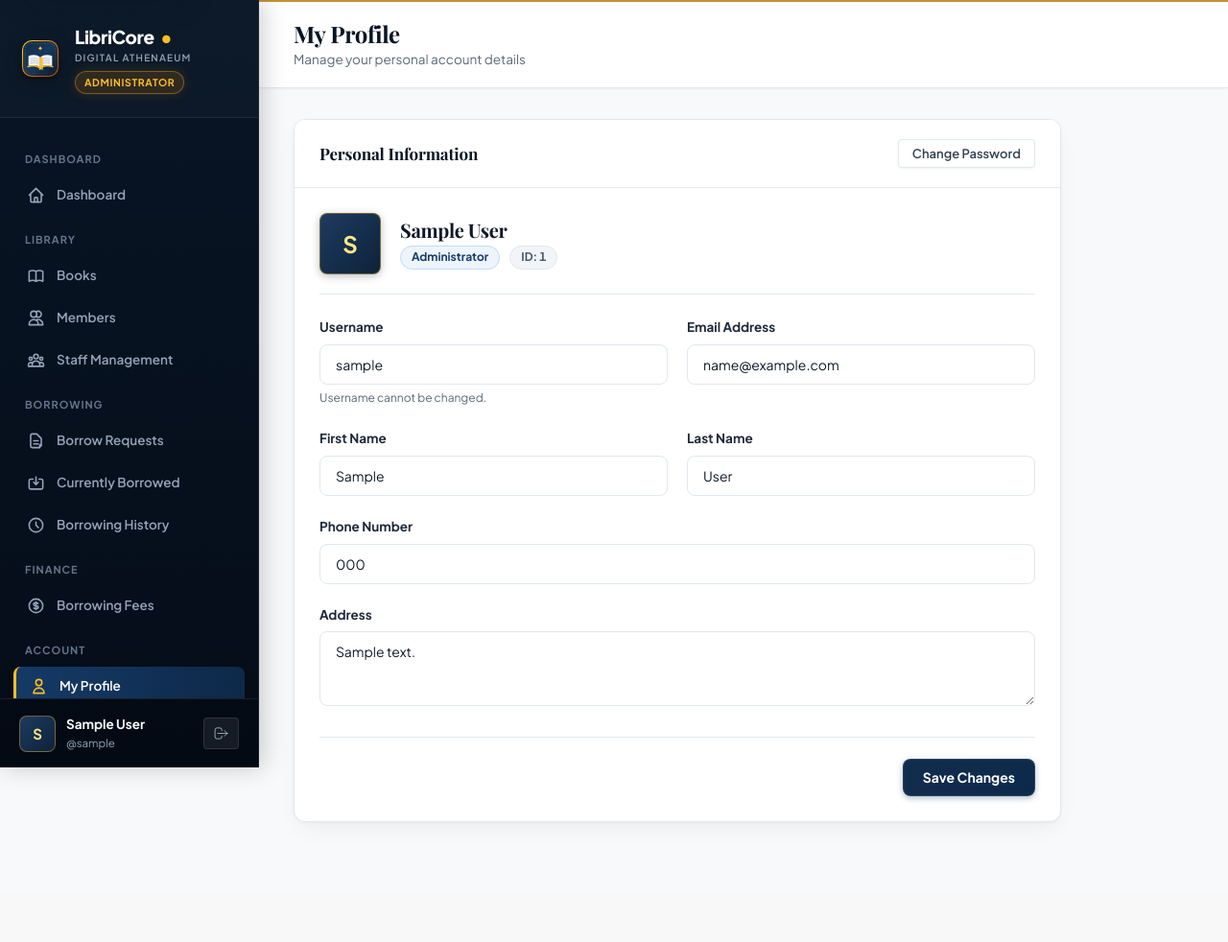
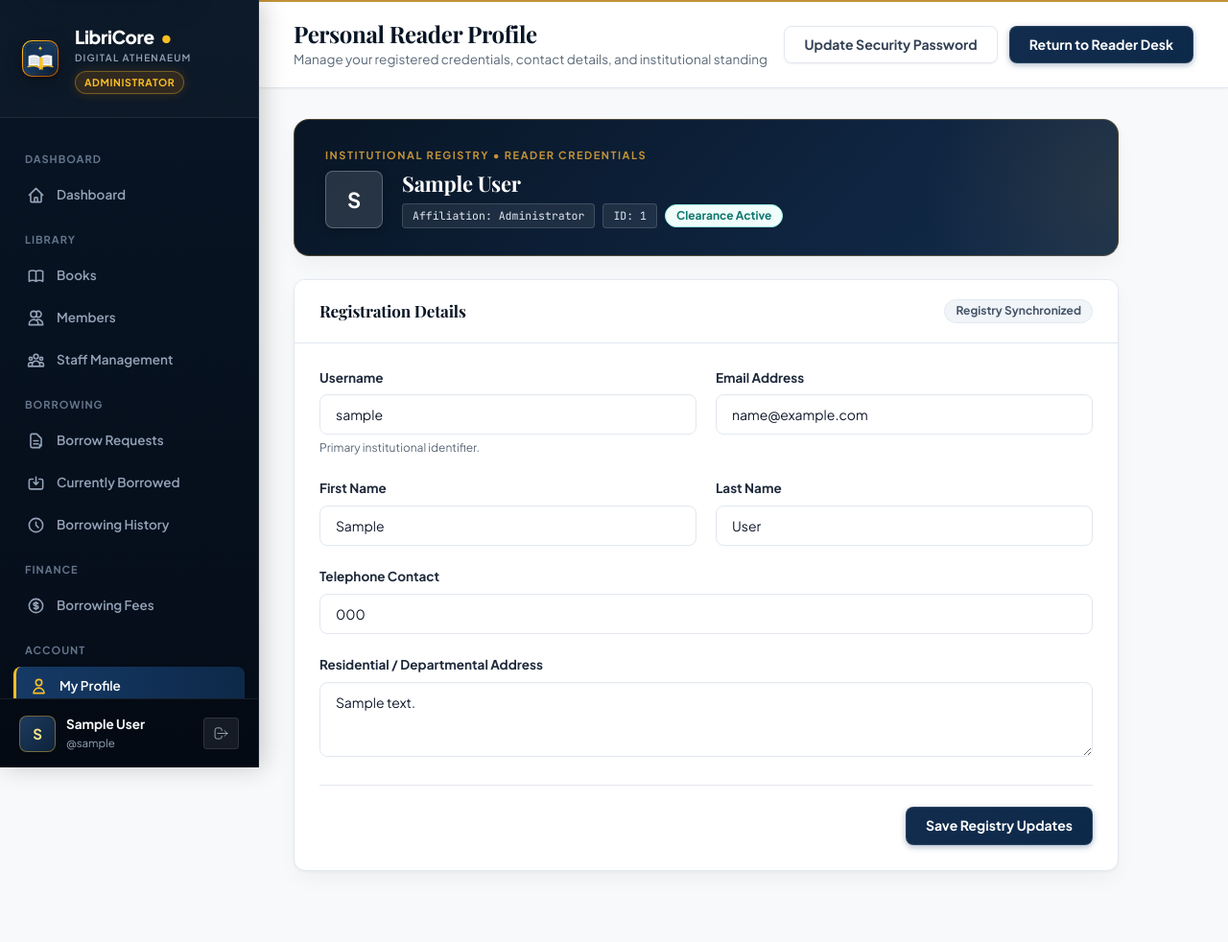
Before and after one commit to Abhii0018/library_management, a Django app: page /accounts/profile/ in a window 1280 px wide. Shown: the whole page at 96% size. Before the commit the page ends 858 px from the top, so only its background shows below. Run offline with Django 5.2, Linux system fonts and the light colour scheme; a user stored in the database is signed in; tables that the repository leaves empty hold one stand-in row (values such as "Sample post"); some web fonts are replaced.

Commit message:
Modernize authentication and reader profile interfaces with institutional credentials styling.

```diff
--- a/templates/accounts/profile.html
+++ b/templates/accounts/profile.html
@@ -1,45 +1,59 @@
 {% extends 'base.html' %}
 
-{% block title %}My Profile - LibriCore{% endblock %}
-{% block page_title %}My Profile{% endblock %}
-{% block page_subtitle %}Manage your personal account details{% endblock %}
+{% block title %}Reader Dossier & Profile - LibriCore Athenaeum{% endblock %}
+{% block page_title %}Personal Reader Profile{% endblock %}
+{% block page_subtitle %}Manage your registered credentials, contact details, and institutional standing{% endblock %}
+
+{% block page_actions %}
+  <a href="{% url 'accounts:password_change' %}" class="btn btn-secondary">
+    Update Security Password
+  </a>
+  <a href="{% url 'dashboard:member_dashboard' %}" class="btn btn-primary">
+    Return to Reader Desk
+  </a>
+{% endblock %}
 
 {% block content %}
-<div style="max-width: 800px;">
-  <div class="card">
-    <div class="card-header">
-      <div class="card-title">Personal Information</div>
-      <div>
-        <a href="{% url 'accounts:password_change' %}" class="btn btn-sm btn-secondary">
-          Change Password
-        </a>
-      </div>
-    </div>
-    <div class="card-body">
-      <div style="display: flex; align-items: center; gap: 20px; margin-bottom: 24px; padding-bottom: 20px; border-bottom: 1px solid var(--border-color);">
-        <div class="user-avatar" style="width: 64px; height: 64px; font-size: 24px;">
+<div style="max-width: 860px;">
+  <!-- Reader Identity Card -->
+  <section class="archival-masthead" style="margin-bottom: 24px;" aria-label="Reader Credentials">
+    <div class="masthead-eyebrow">INSTITUTIONAL REGISTRY &bull; READER CREDENTIALS</div>
+    <div class="masthead-title-row">
+      <div style="display: flex; align-items: center; gap: 20px;">
+        <div class="user-avatar" style="width: 60px; height: 60px; font-size: 22px; background: rgba(255, 255, 255, 0.12); border: 1px solid rgba(255, 255, 255, 0.25); color: #ffffff;">
           {{ request.user.username|make_list|first|upper }}
         </div>
         <div>
-          <h2 style="font-size: 20px; font-weight: 700;">{{ request.user.get_full_name|default:request.user.username }}</h2>
-          <div style="display: flex; gap: 10px; align-items: center; margin-top: 4px;">
-            <span class="badge {% if request.user.is_librarian %}badge-primary{% else %}badge-success{% endif %}">
-              {{ request.user.get_role_display }}
-            </span>
+          <h2 class="masthead-title" style="font-size: 22px;">{{ request.user.get_full_name|default:request.user.username }}</h2>
+          <div class="masthead-badges">
+            <span class="masthead-chip">Affiliation: {{ request.user.get_role_display }}</span>
             {% if request.user.member_profile %}
-              <span class="badge badge-secondary">ID: {{ request.user.member_profile.membership_id }}</span>
+              <span class="masthead-chip">ID: {{ request.user.member_profile.membership_id }}</span>
+              {% if request.user.member_profile.is_blocked %}
+                <span class="badge badge-danger">Clearance Suspended</span>
+              {% else %}
+                <span class="badge badge-success">Clearance Active</span>
+              {% endif %}
             {% endif %}
           </div>
         </div>
       </div>
+    </div>
+  </section>
 
+  <div class="card" aria-label="Profile Form Card">
+    <div class="card-header">
+      <div class="card-title">Registration Details</div>
+      <span class="badge badge-secondary">Registry Synchronized</span>
+    </div>
+    <div class="card-body">
       <form method="post" novalidate>
         {% csrf_token %}
         <div class="form-grid-2">
           <div class="form-group">
-            <label class="form-label">Username</label>
-            <input type="text" class="form-control" value="{{ request.user.username }}" disabled>
-            <div class="form-text">Username cannot be changed.</div>
+            <label class="form-label" for="profileUsername">Username</label>
+            <input type="text" id="profileUsername" class="form-control" value="{{ request.user.username }}" disabled>
+            <div class="form-text">Primary institutional identifier.</div>
           </div>
           <div class="form-group">
             <label class="form-label" for="{{ form.email.id_for_label }}">Email Address</label>
@@ -62,19 +76,19 @@
         </div>
 
         <div class="form-group">
-          <label class="form-label" for="{{ form.phone.id_for_label }}">Phone Number</label>
+          <label class="form-label" for="{{ form.phone.id_for_label }}">Telephone Contact</label>
           {{ form.phone }}
           {% if form.phone.errors %}<div class="form-error">{{ form.phone.errors.0 }}</div>{% endif %}
         </div>
 
         <div class="form-group">
-          <label class="form-label" for="{{ form.address.id_for_label }}">Address</label>
+          <label class="form-label" for="{{ form.address.id_for_label }}">Residential / Departmental Address</label>
           {{ form.address }}
           {% if form.address.errors %}<div class="form-error">{{ form.address.errors.0 }}</div>{% endif %}
         </div>
 
-        <div class="form-actions">
-          <button type="submit" class="btn btn-primary">Save Changes</button>
+        <div class="form-actions" style="margin-top: 24px; display: flex; justify-content: flex-end;">
+          <button type="submit" class="btn btn-primary">Save Registry Updates</button>
         </div>
       </form>
     </div>
--- a/templates/accounts/register.html
+++ b/templates/accounts/register.html
@@ -4,6 +4,7 @@
 <head>
   <meta charset="UTF-8">
   <meta name="viewport" content="width=device-width, initial-scale=1.0">
+  <meta name="theme-color" content="#163d6b">
   <title>Student & Member Registration - LibriCore</title>
   <link rel="icon" type="image/svg+xml" href="{% static 'images/library-logo.svg' %}">
   <link rel="stylesheet" href="{% static 'css/styles.css' %}">
@@ -12,10 +13,10 @@
   <div class="auth-card" style="max-width: 540px;">
     <div class="auth-header">
       <div class="auth-logo">
-        <img src="{% static 'images/library-logo.svg' %}" alt="LibriCore Academic Library Logo">
+        <img src="{% static 'images/library-logo.svg' %}" alt="LibriCore Academic Library Logo" width="48" height="48">
       </div>
       <div class="auth-brand-pill">
-        <span>🏛️</span> LIBRICORE ACADEMIC
+        LIBRICORE ACADEMIC
       </div>
       <h2 class="auth-title">Library Registration</h2>
       <p class="auth-subtitle">Create your reader profile to browse and borrow books from the collection</p>
```
Also changed, not shown: templates/accounts/login.html (+7 -6 lines), templates/accounts/member_detail.html (+18 -11 lines), templates/accounts/member_list.html (+8 -6 lines), templates/accounts/staff_list.html (+7 -5 lines).
